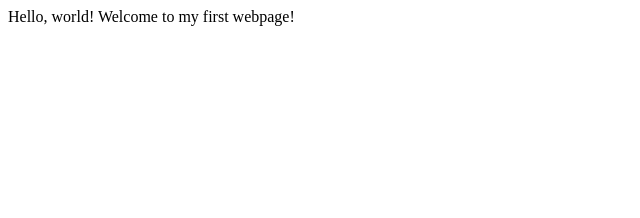
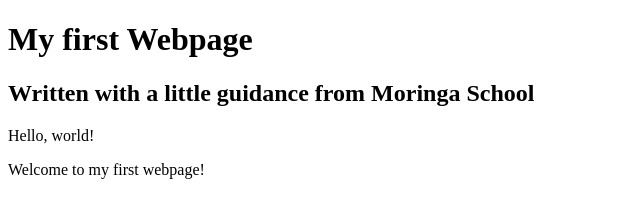
Before and after one commit to karireamandine/my-first-webpage, a plain HTML site: page my-first-webpage.html in a window 1280 px wide. Shown: the whole page, without its empty margins (0-640 px from the left). Drawn offline with Linux system fonts and the light colour scheme.

Commit message:
add header block elements

```diff
--- a/my-first-webpage.html
+++ b/my-first-webpage.html
@@ -4,7 +4,11 @@
         <title>My first webpage!</title>
     </head>
     <body>
-        Hello, world!
-        Welcome to my first webpage!
+        <h1>My first Webpage</h1>
+        <h2>Written with a little guidance from Moringa School</h2>
+            <p>Hello, world!</p>
+            <p>Welcome to my first webpage!</p>
+
+
     </body>
 </html>
```
